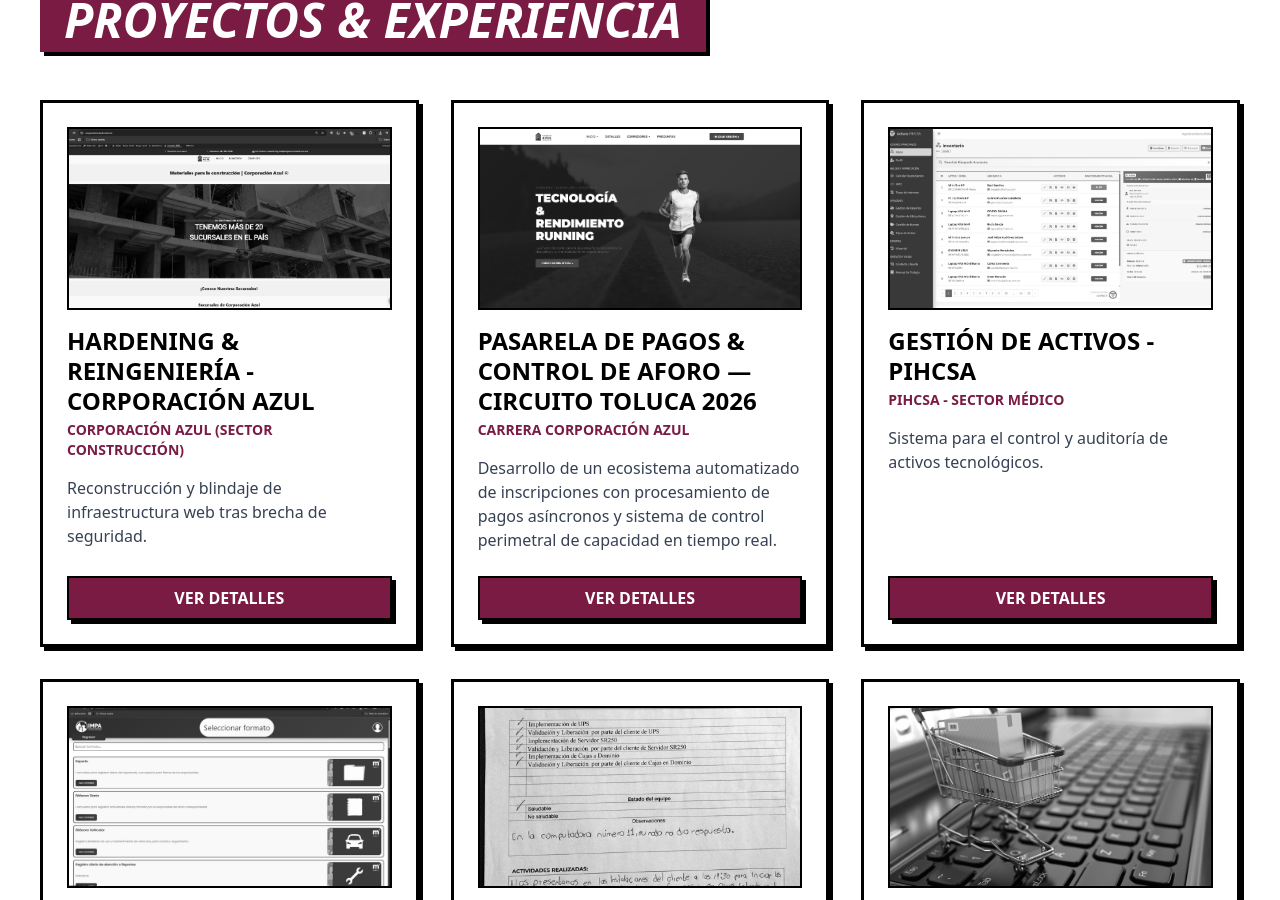
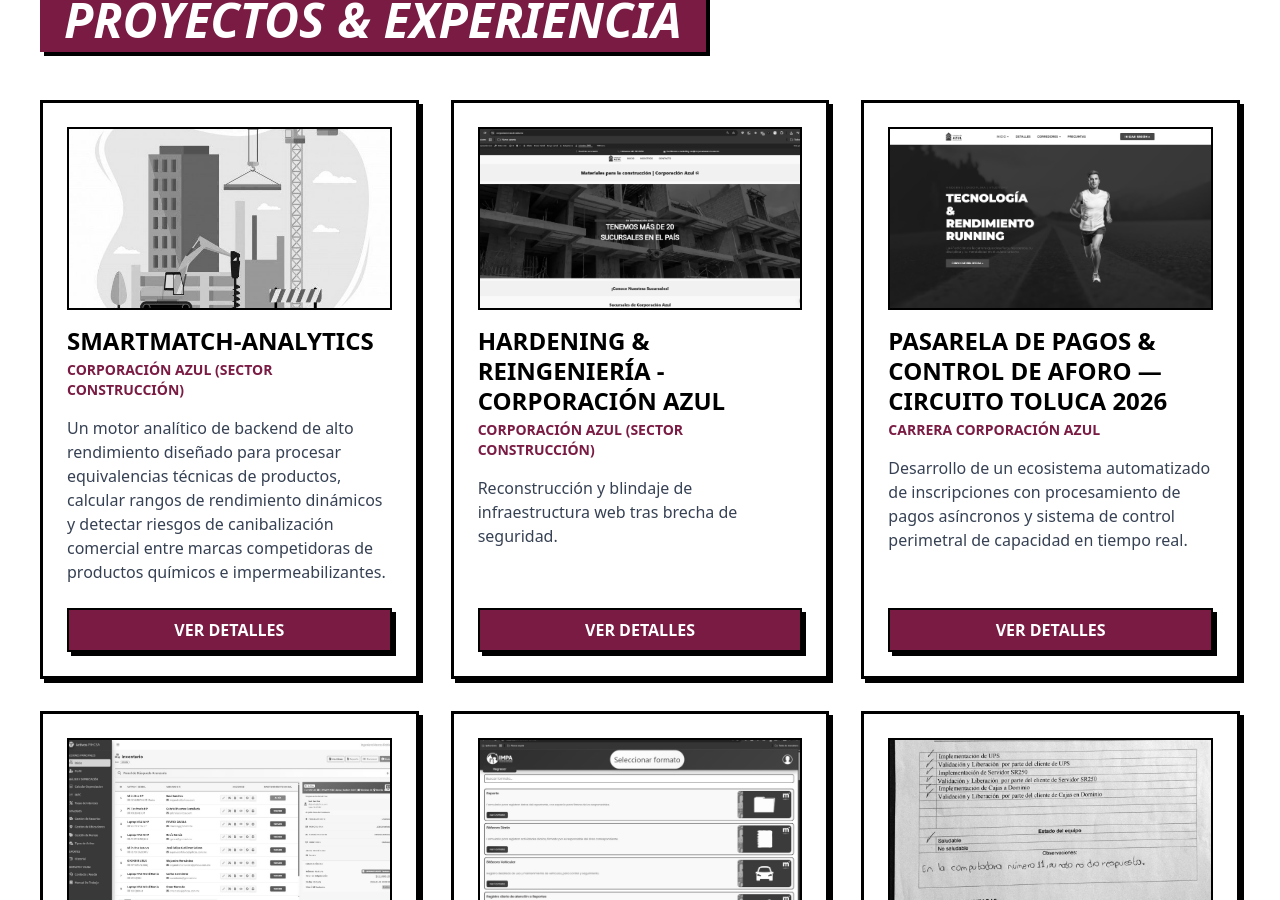
Before and after one commit to johanUtm04/portfolio_web, a React (Vite) app in the folder portfolio-johan/: page / in a window 1280 px wide. Shown: the part 2257-3157 px from the top of the page. Built offline with nearby package versions, Linux system fonts and the light colour scheme.

Commit message:
add SmartMatch-Analytics-Corporacion-Azul project

```diff
--- a/portfolio-johan/src/translations.js
+++ b/portfolio-johan/src/translations.js
@@ -35,11 +35,26 @@
     closeProject: "Cerrar Expediente",
     projectsData: [
       {
+      title: "SmartMatch-Analytics",
+      company: "Corporación Azul (Sector Construcción)",
+      description: "Un motor analítico de backend de alto rendimiento diseñado para procesar equivalencias técnicas de productos, calcular rangos de rendimiento dinámicos y detectar riesgos de canibalización comercial entre marcas competidoras de productos químicos e impermeabilizantes.",
+      tech: ["Laravel", "PHP", "MySQL", "Eloquent ORM", "REST APIs"],
+      link: "https://github.com/johanUtm04/SmartMatch-Analytics-Corporacion-Azul",
+      img: "/building.jpg",
+      images: ["/smartmatch_dashboard.png", "/database_schema.png"],
+      details: [
+        "Diseñé e implementé un esquema de base de datos relacional en MySQL para gestionar métricas de rendimiento de producto dinámicas y multivariable (como los rangos de cobertura dependientes del tipo de sustrato).",
+        "Desarrollé un motor algorítmico en el backend utilizando Laravel para realizar cruces de información automáticos entre fichas técnicas e identificar vulnerabilidades de canibalización interna entre líneas de productos superpuestas.",
+        "Construí pipelines de ingesta de datos normalizados utilizando Laravel Seeders y Query Builder para eliminar el ruido de los conjuntos de datos industriales y agilizar el benchmarking competitivo de marcas.",
+        "Expuse una API RESTful estructurada y de alto rendimiento para entregar discrepancias de precios en tiempo real y cálculos dinámicos de costo por metro cuadrado ($/m²)."
+      ]
+    },
+      {
         title: "Hardening & Reingeniería - Corporación Azul",
         company: "Corporación Azul (Sector Construcción)",
         description: "Reconstrucción y blindaje de infraestructura web tras brecha de seguridad.",
         tech: ["WordPress", "PHP", "Hardening", "SEO Técnico", "Leaflet.js"],
-        link: "#",
+        link: "#pendiente",
         img: "/corp_azul.jpeg",
         images: ["/corp_azul.png", "/azul_lighthouse.png", "map.png"],
         details: [
@@ -180,12 +195,27 @@
 viewDetails: "View Details",
 closeProject: "Close Case File",
   projectsData: [
-  {
+    {
+      title: "SmartMatch-Analytics",
+      company: "Corporación Azul (Construction Sector)",
+      description: "A high-performance backend analytics engine designed to process technical product equivalences, compute dynamic yield ranges, and detect commercial cannibalization risks across competing chemical and waterproofing brands.",
+      tech: ["Laravel", "PHP", "MySQL", "Eloquent ORM", "REST APIs"],
+      link: "https://github.com/johanUtm04/SmartMatch-Analytics-Corporacion-Azul",
+      img: "/smartmatch_dashboard.png",
+      images: ["/smartmatch_dashboard.png", "/database_schema.png"],
+      details: [
+        "Designed and implemented a relational database schema in MySQL to manage dynamic, multi-variable product performance metrics (such as substrate-dependent coverage ranges).",
+        "Developed a backend algorithmic engine in Laravel to automatically cross-reference product specs and identify internal cannibalization vulnerabilities between overlapping product lines.",
+        "Built normalized data ingestion pipelines utilizing Laravel Seeders and Query Builder to eliminate industrial dataset noise and streamline competitive brand benchmarking.",
+        "Exposed a structured, high-throughput RESTful API to deliver real-time pricing discrepancies and dynamic cost-per-square-meter ($/m²) computations."
+      ]
+    },
+    {
     title: "Hardening & Reengineering - Corporación Azul",
     company: "Corporación Azul (Construction Sector)",
     description: "Web infrastructure reconstruction and hardening following a security breach.",
     tech: ["WordPress", "PHP", "Hardening", "Technical SEO", "Leaflet.js"],
-    link: "#",
+    link: "#pendiente",
     img: "/corp_azul.png",
     images: ["/corp_azul.png", "/azul_lighthouse.png", "map.png"],
     details: [
@@ -195,7 +225,7 @@
       "Core Web Vitals optimization, achieving 90+ Performance scores on Lighthouse.",
       "Implementation of semantic information architecture for SEO and Accessibility (A11y)."
     ]
-  },
+    },
 {
   title: "Payment Gateway & Capacity Governance — Circuito Toluca 2026",
   company: "Carrera Corporación Azul",
```
Also changed, not shown: portfolio-johan/public/building.jpg (added).
